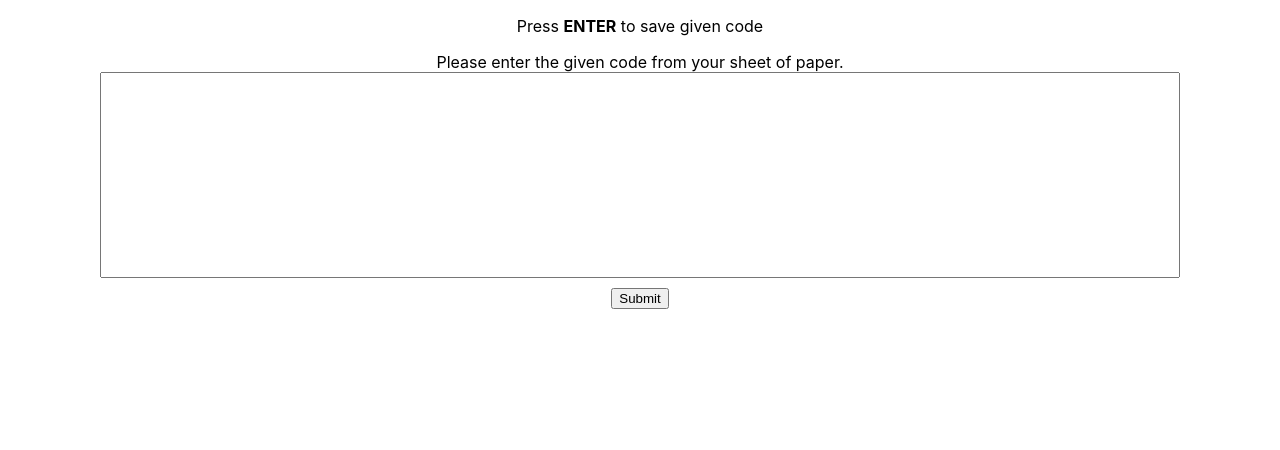
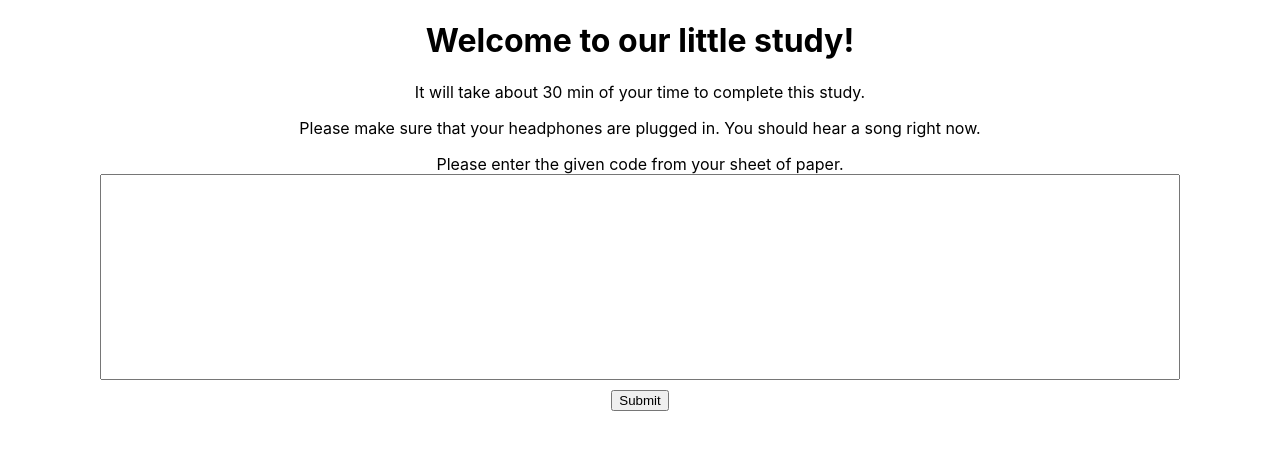
Before and after one commit to samuelsmal/survey_frontend, a React (Create React App) app: page / in a window 1280 px wide. Shown: the top 450 px of the page. Built offline with nearby package versions, Linux system fonts and the light colour scheme.

Commit message:
adds some more text and basic music handling

```diff
--- a/public/index.html
+++ b/public/index.html
@@ -19,22 +19,12 @@
       work correctly both with client-side routing and a non-root public URL.
       Learn how to configure a non-root public URL by running `npm run build`.
     -->
-    <title>React App</title>
+    <title>Survey Frontend</title>
   </head>
   <body>
     <noscript>
       You need to enable JavaScript to run this app.
     </noscript>
     <div id="root"></div>
-    <!--
-      This HTML file is a template.
-      If you open it directly in the browser, you will see an empty page.
-
-      You can add webfonts, meta tags, or analytics to this file.
-      The build step will place the bundled scripts into the <body> tag.
-
-      To begin the development, run `npm start` or `yarn start`.
-      To create a production bundle, use `npm run build` or `yarn build`.
-    -->
   </body>
 </html>
--- a/src/App.js
+++ b/src/App.js
@@ -12,6 +12,12 @@ import TimerMixin from 'react-timer-mixin';
 // TODO add login screen where people enter number -> this number sets
 var __BASE_URL__ = 'http://127.0.0.1:5000';
 var __QUESTION_DELAY__ = 6000;
+
+var __MUSIC__ = {
+  entry: "gtr-nylon22.wav",
+  ct: "",
+  dt: ""
+}
 
 function sendAnswers(user_id, answers) {
   console.log('in send answers ' + answers)
@@ -42,6 +48,8 @@ class App extends Component {
       answers: [],
       questions: ['brick', 'toothbrush', 'gummy beer'],
       current_question_id: 0,
+      music_id: 'entry',
+      music_url: null
     };
 
     this.handleChange = this.handleChange.bind(this);
@@ -50,8 +58,17 @@ class App extends Component {
     this.renderForm = this.renderForm.bind(this);
     this.renderUserId = this.renderUserId.bind(this);
     this.setTimer = this.setTimer.bind(this);
+    this.setMusic = this.setMusic.bind(this);
 
     this.interval = null;
+  }
+
+  setMusic(id){
+    if (id in __MUSIC__) {
+      this.setState({music_url: "/songs/" + __MUSIC__[id]})
+    } else {
+      this.setState({music_url: ""})
+    }
   }
 
   setTimer (){
@@ -64,6 +81,8 @@ class App extends Component {
   }
 
   componentDidMount() {
+    // TODO set this!
+    //this.setMusic('entry');
   }
 
   compnentWillUnmount() {
@@ -88,7 +107,6 @@ class App extends Component {
   }
 
   handleSubmitUserid(event) {
-    console.log('232332 her')
     this.setState({user_id: this.state.value, value: ''},
       () => {
         console.log('code saved')
@@ -114,8 +132,13 @@ class App extends Component {
 
   renderUserId(){
     return (
-      <div className="App">
-        <p>Press <b>ENTER</b> to save given code</p>
+      <div className="App welcome">
+      <audio autoPlay="autoplay" loop="True">
+        <source src={process.env.PUBLIC_URL + this.state.music_url} />
+      </audio>
+        <h1>Welcome to our little study!</h1>
+        <p>It will take about 30 min of your time to complete this study.</p>
+        <p>Please make sure that your headphones are plugged in. You should hear a song right now.</p>
         <form onSubmit={this.handleSubmitUserId} className="form">
           <label className="label">Please enter the given code from your sheet of paper.</label>
           <input className="textarea" type="textarea" value={this.state.value} onChange={this.handleChange}/>
```
Also changed, not shown: 2 other files (tests, documents, lock files or other folders).
